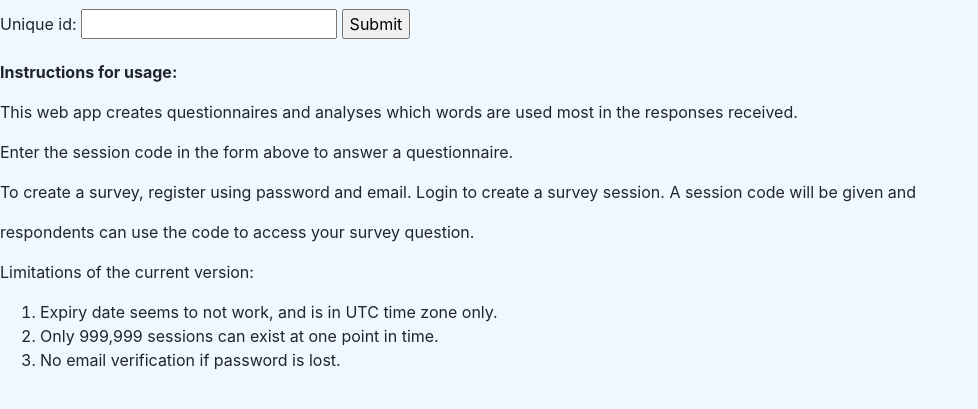
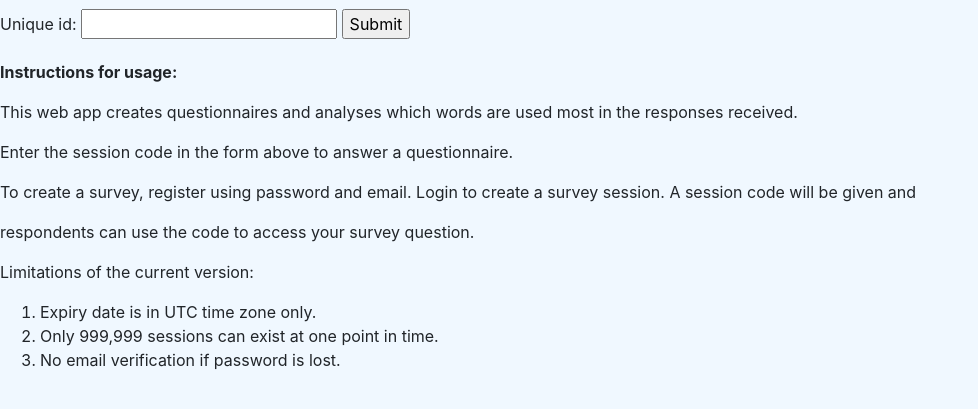
Before and after one commit to xchu002/survey-app, a Django app: page /login in a window 1280 px wide. Shown: the part 232-641 px from the top of the page, without its empty margins (0-978 px from the left). Run offline with Django 4.2, Linux system fonts and the light colour scheme.

Commit message:
edited instructions

```diff
--- a/surveysite/templates/surveysite/login.html
+++ b/surveysite/templates/surveysite/login.html
@@ -27,7 +27,7 @@
 
 <p>Limitations of the current version:</p>
 <ol>
-    <li>Expiry date seems to not work, and is in UTC time zone only.</li>
+    <li>Expiry date is in UTC time zone only.</li>
     <li>Only 999,999 sessions can exist at one point in time. </li>
     <li>No email verification if password is lost.</li>
 
```
